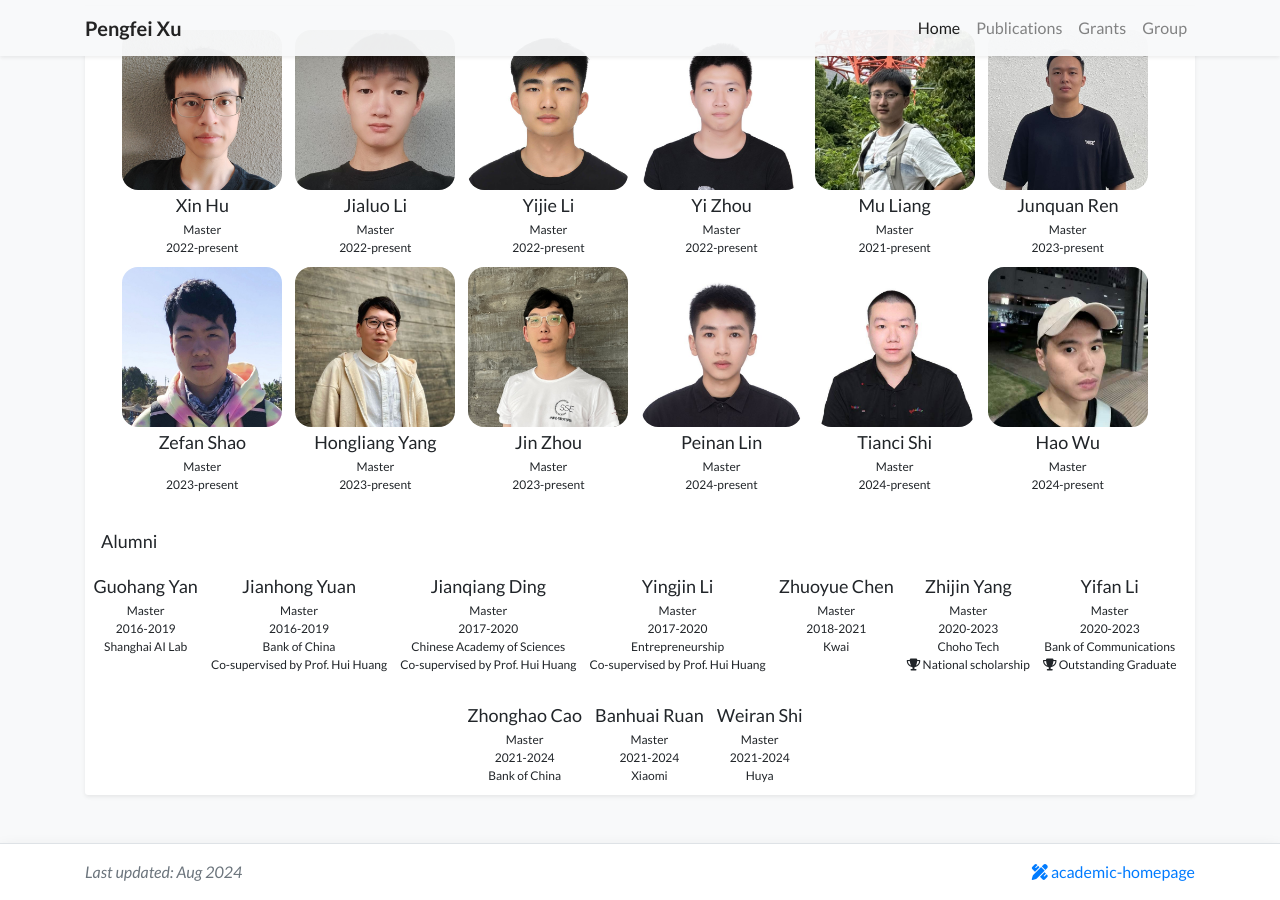
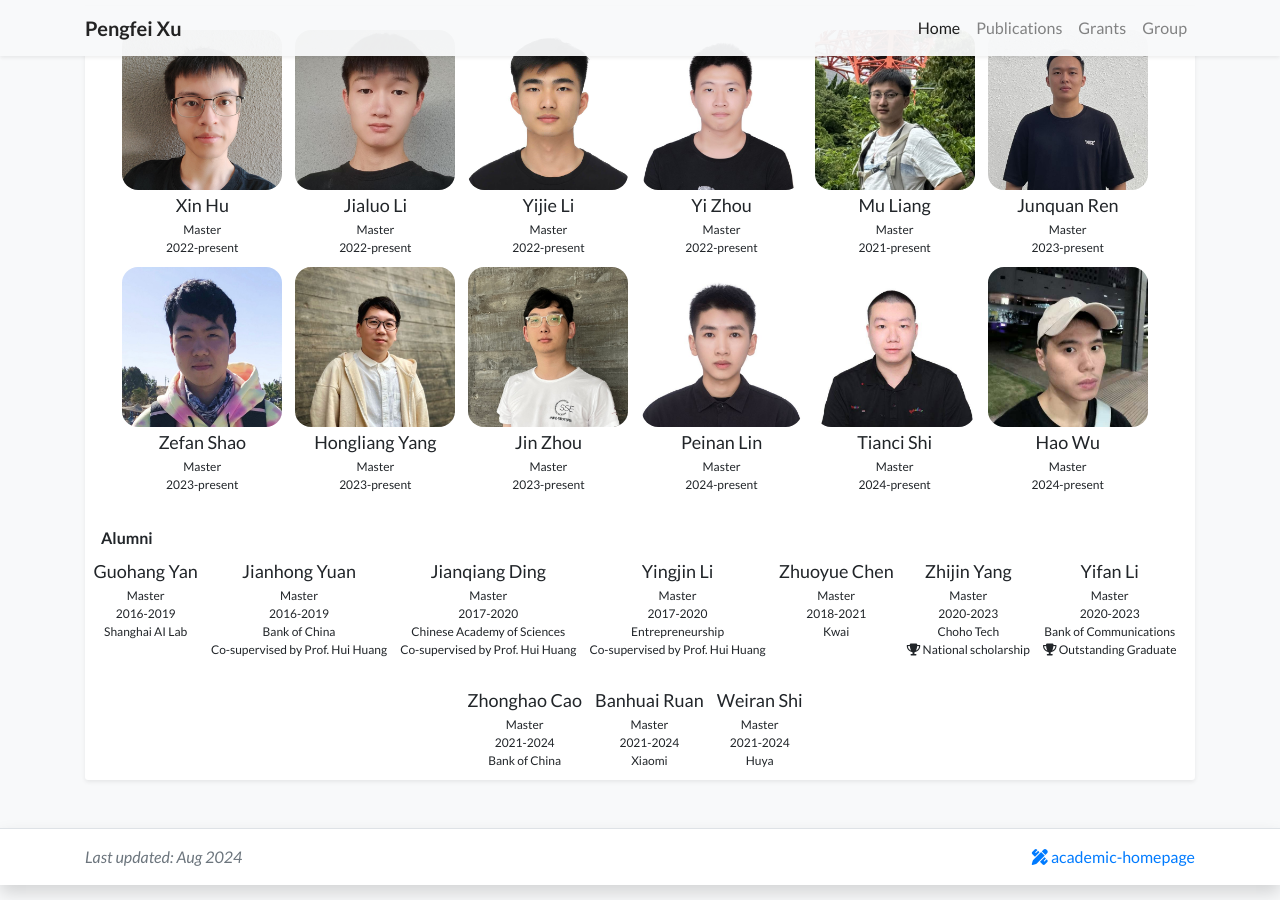
Before and after one commit to pengfeixu/pengfeixu.github.io, a Jekyll site: the page built from index.html, in a window 1280 px wide and 900 px high, scrolled down 3906 px. Built offline with Jekyll 4.4.1, drawn with Linux system fonts in a browser that asks for light colours; a style sheet for code colours, icons or effects is not loaded.

Commit message:
Update group_card.html

```diff
--- a/_includes/widgets/group_card.html
+++ b/_includes/widgets/group_card.html
@@ -13,9 +13,9 @@
     {% endfor %}
     </center>
     <br/>
-    <p class="px-3" style="font-size: 18px">
+    <h6 class="px-3">
         Alumni
-    </p>
+    </h6>
     <center>
     {% for item in alumni %}
         {% include widgets/alumni_item.html item=item %}
```
